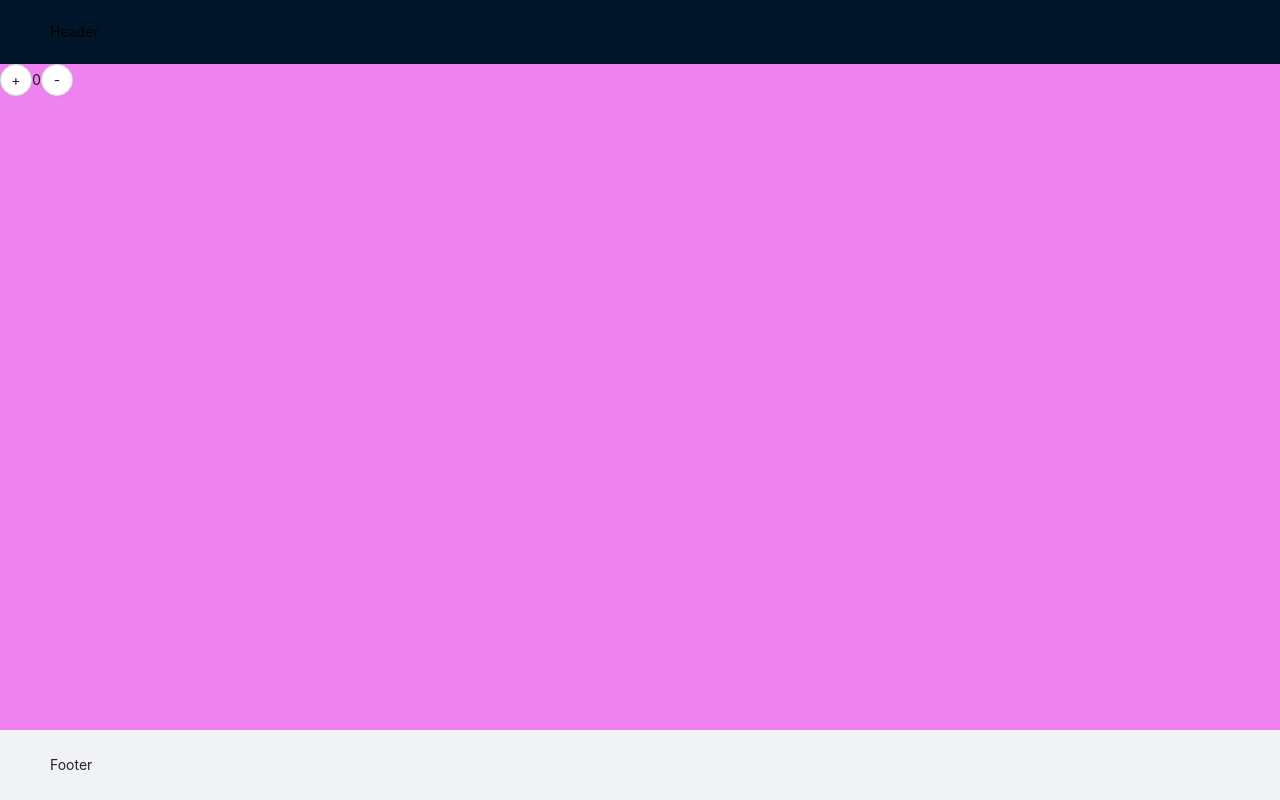
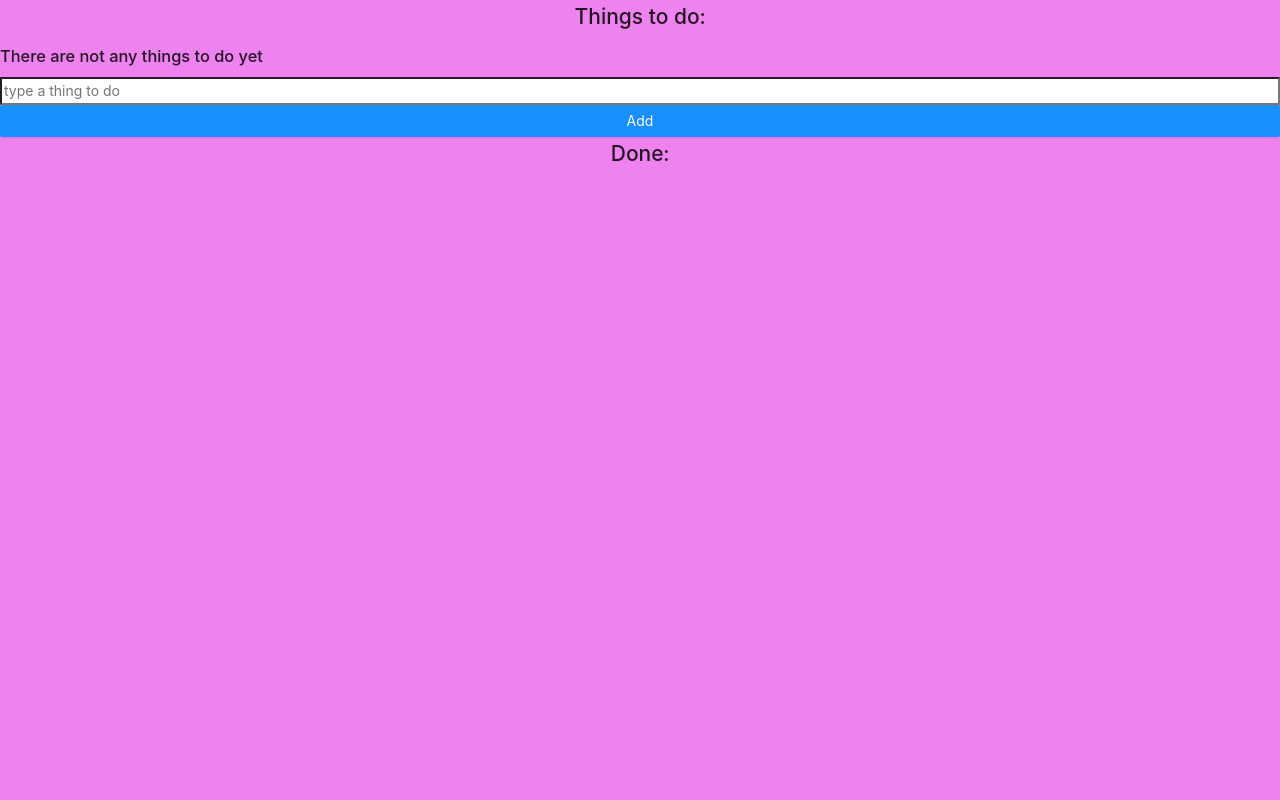
Before and after one commit to attech-org/photomagi, a React (Create React App) app: page / in a window 1280 px wide. Built offline with nearby package versions, Linux system fonts and the light colour scheme.

Commit message:
feat: created todo list

```diff
--- a/src/App.tsx
+++ b/src/App.tsx
@@ -1,9 +1,12 @@
+/* eslint-disable jsx-a11y/no-static-element-interactions */
+/* eslint-disable jsx-a11y/click-events-have-key-events */
 import { Button, Layout } from 'antd';
+import { useState } from 'react';
 import { useDispatch, useSelector } from 'react-redux';
 import styled from 'styled-components';
 
-import { decreaseCounter, increaseCounter } from './redux/app/actions';
-import { AppStore } from './redux/app/reducer';
+import { addItemAction, removeItemAction } from './redux/app/actions';
+import { AppStore, TodoItem } from './redux/app/reducer';
 import { RootStore } from './redux/store';
 
 const Wrapper = styled(Layout)`
@@ -11,31 +14,81 @@ const Wrapper = styled(Layout)`
   height: 100vh;
 `;
 
+// const App: React.FunctionComponent = () => {
+//   const dispatch = useDispatch();
+//   const count = useSelector<RootStore, AppStore['counter']>((store) => store.app.counter);
+
+//   const handleInc = () => {
+//     dispatch(increaseCounter(1));
+//   };
+
+//   const handleDec = () => {
+//     dispatch(decreaseCounter(1));
+//   };
+
+//   return (
+//     <Wrapper>
+//       <Layout.Header>Header</Layout.Header>
+//       <Layout.Content>
+//         <Button onClick={handleInc} shape="circle">
+//           +
+//         </Button>
+//         {count}
+//         <Button onClick={handleDec} shape="circle">
+//           -
+//         </Button>
+//       </Layout.Content>
+//       <Layout.Footer>Footer</Layout.Footer>
+//     </Wrapper>
+//   );
+// };
+
 const App: React.FunctionComponent = () => {
+  const [input, onInputChange] = useState({ itemName: '' });
   const dispatch = useDispatch();
-  const count = useSelector<RootStore, AppStore['counter']>((store) => store.app.counter);
-
-  const handleInc = () => {
-    dispatch(increaseCounter(1));
+  const todoItems = useSelector<RootStore, AppStore['todoItems']>((store) => store.app.todoItems);
+  const doneItems = useSelector<RootStore, AppStore['todoItems']>((store) => store.app.doneItems);
+  const addItem = (itemName: string | null) => {
+    if (itemName) {
+      const item = {
+        itemName,
+        id: Date.now(),
+      };
+      dispatch(addItemAction(item));
+      onInputChange({ itemName: '' });
+    }
   };
-
-  const handleDec = () => {
-    dispatch(decreaseCounter(1));
+  const removeItem = (item: TodoItem) => {
+    dispatch(removeItemAction(item));
   };
-
+  // const addToDone = (item: TodoItem) => {
+  //   dispatch(addToDoneAction(item));
+  // };
   return (
     <Wrapper>
-      <Layout.Header>Header</Layout.Header>
-      <Layout.Content>
-        <Button onClick={handleInc} shape="circle">
-          +
-        </Button>
-        {count}
-        <Button onClick={handleDec} shape="circle">
-          -
-        </Button>
-      </Layout.Content>
-      <Layout.Footer>Footer</Layout.Footer>
+      <h1 style={{ textAlign: 'center' }}>Things to do:</h1>
+      {todoItems.length > 0 ? (
+        todoItems.map((item) => (
+          <div onClick={() => removeItem(item)} key={item.id}>
+            {item.itemName}
+          </div>
+        ))
+      ) : (
+        <h3>There are not any things to do yet</h3>
+      )}
+      <input
+        type="text"
+        placeholder="type a thing to do"
+        value={input.itemName}
+        onChange={(e) => onInputChange({ ...input, itemName: e.target.value })}
+      />
+      <Button onClick={() => addItem(input.itemName)} type="primary">
+        Add
+      </Button>
+      <h1 style={{ textAlign: 'center' }}>Done:</h1>
+      {doneItems.map((item) => (
+        <div key={item.id}>{item.itemName}</div>
+      ))}
     </Wrapper>
   );
 };
--- a/src/redux/app/actions.ts
+++ b/src/redux/app/actions.ts
@@ -1,11 +1,17 @@
+import { TodoItem } from './reducer';
 import { AppActionTypes, AppActions } from './types';
 
-export const increaseCounter = (value: number): AppActionTypes => ({
-  type: AppActions.INC_COUNTER,
-  payload: value,
+export const addItemAction = (item: TodoItem): AppActionTypes => ({
+  type: AppActions.ADD_ITEM,
+  payload: item,
 });
 
-export const decreaseCounter = (value: number): AppActionTypes => ({
-  type: AppActions.DEC_COUNTER,
-  payload: value,
+export const removeItemAction = (item: TodoItem): AppActionTypes => ({
+  type: AppActions.REMOVE_ITEM,
+  payload: item,
 });
+
+export const addToDoneAction = (item: TodoItem): AppActionTypes => ({
+  type: AppActions.ADD_TO_DONE,
+  payload: item,
+});
--- a/src/redux/app/reducer.ts
+++ b/src/redux/app/reducer.ts
@@ -1,19 +1,30 @@
 import { AppActionTypes, AppActions } from './types';
 
+export interface TodoItem {
+  id: number | null;
+  itemName: string;
+}
 export interface AppStore {
-  counter: number;
+  todoItems: TodoItem[];
+  doneItems: TodoItem[];
 }
 
 const initialStore: AppStore = {
-  counter: 0,
+  todoItems: [],
+  doneItems: [],
 };
 
 const app = (store = initialStore, action: AppActionTypes) => {
   switch (action.type) {
-    case AppActions.INC_COUNTER:
-      return { ...store, counter: store.counter + action.payload };
-    case AppActions.DEC_COUNTER:
-      return { ...store, counter: store.counter - action.payload };
+    case AppActions.ADD_ITEM:
+      return { ...store, todoItems: [...store.todoItems, action.payload] };
+    case AppActions.REMOVE_ITEM:
+      return {
+        ...store,
+        todoItems: store.todoItems.filter((singleItem) => singleItem !== action.payload),
+        doneItems: [...store.doneItems, action.payload],
+      };
+
     default:
       return store;
   }
--- a/src/redux/app/types.ts
+++ b/src/redux/app/types.ts
@@ -1,16 +1,23 @@
+import { TodoItem } from './reducer';
+
 export enum AppActions {
-  INC_COUNTER = 'INC_COUNTER',
-  DEC_COUNTER = 'DEC_COUNTER',
+  ADD_ITEM = 'ADD_ITEM',
+  REMOVE_ITEM = 'REMOVE_ITEM',
+  ADD_TO_DONE = 'ADD_TO_DONE',
 }
 
 interface IncreaseCounterAction {
-  type: AppActions.INC_COUNTER;
-  payload: number;
+  type: AppActions.ADD_ITEM;
+  payload: TodoItem;
 }
 
 interface DecreaseCounterAction {
-  type: AppActions.DEC_COUNTER;
-  payload: number;
+  type: AppActions.REMOVE_ITEM;
+  payload: TodoItem;
+}
+interface AddToDoneAction {
+  type: AppActions.ADD_TO_DONE;
+  payload: TodoItem;
 }
 
-export type AppActionTypes = IncreaseCounterAction | DecreaseCounterAction;
+export type AppActionTypes = IncreaseCounterAction | DecreaseCounterAction | AddToDoneAction;
```
Also changed, not shown: 1 other file (tests, documents, lock files or other folders).
